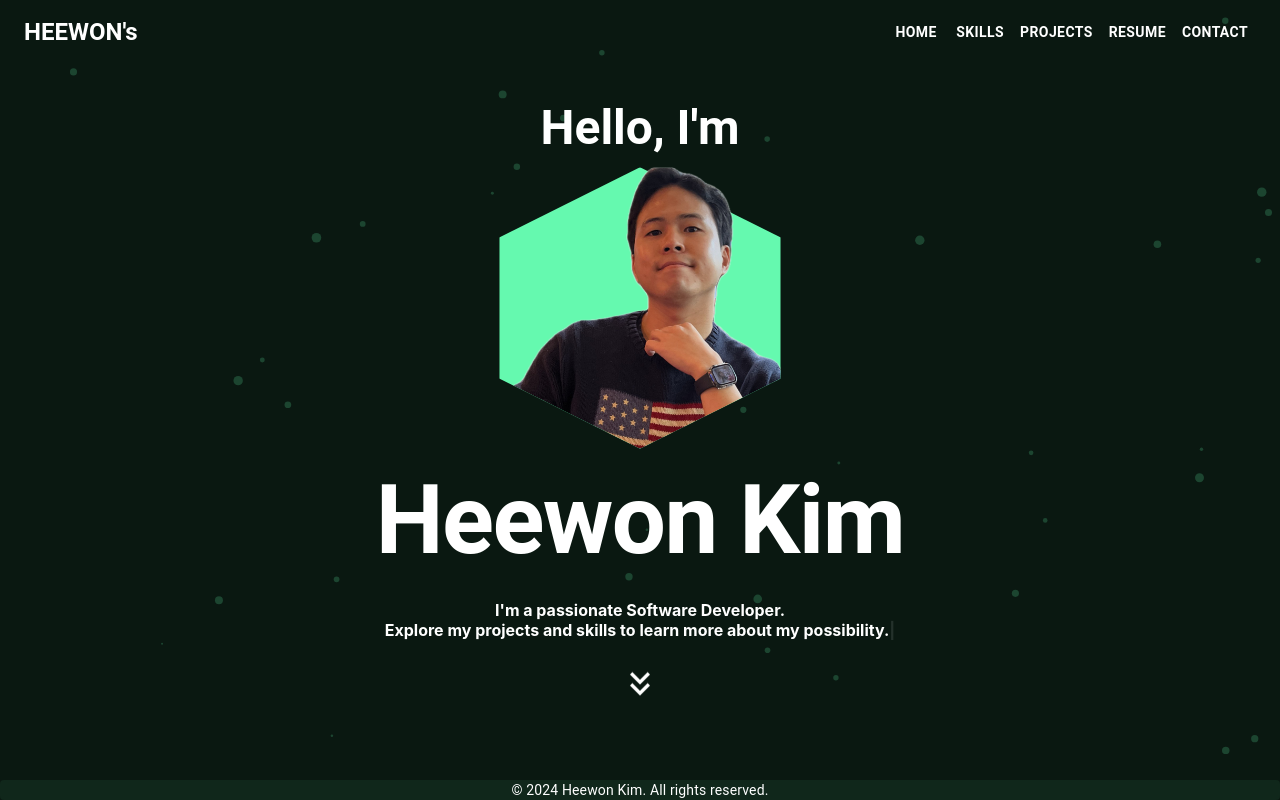
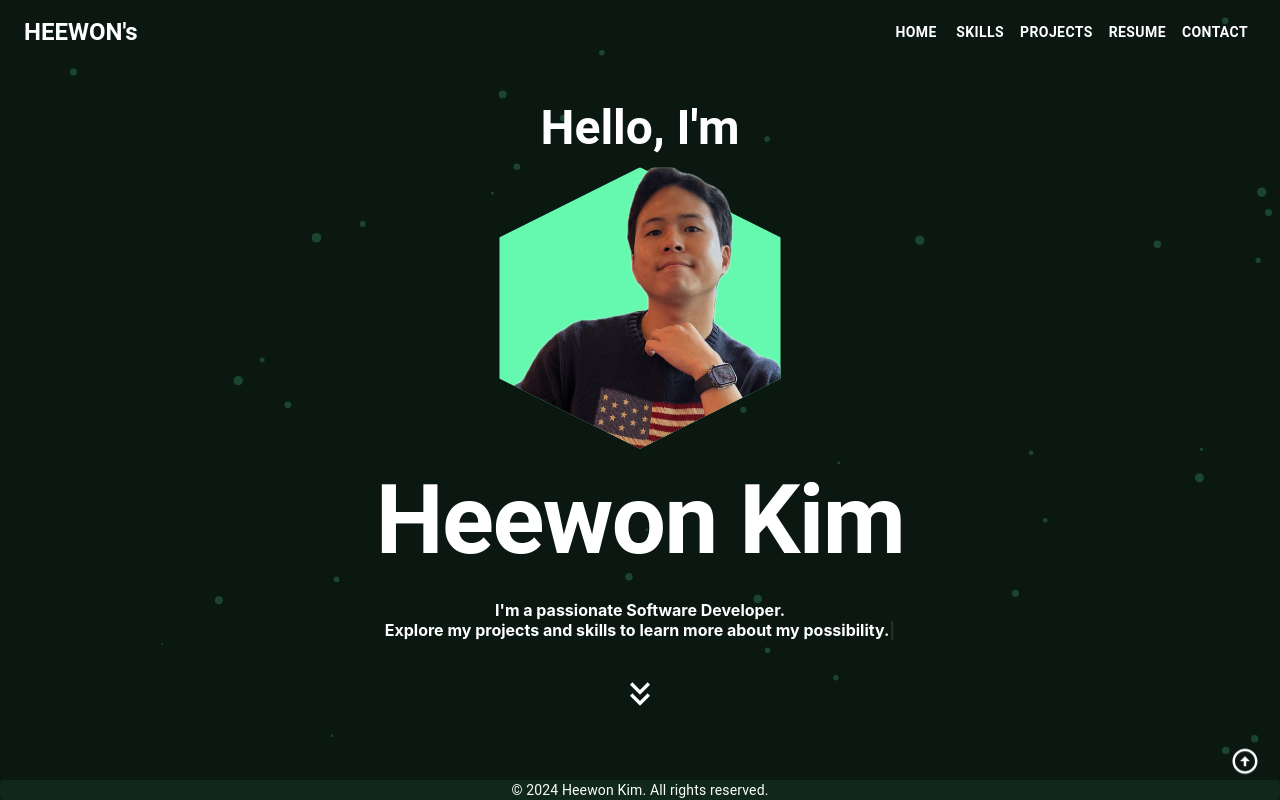
Before and after one commit to Keemeeone/Portfolio, a React (Create React App) app in the folder my-portfolio/: page / in a window 1280 px wide. Built offline with nearby package versions, Linux system fonts and the light colour scheme.

Commit message:
Back to top arrow added

```diff
--- a/my-portfolio/src/components/Wrapper/Scroll.jsx
+++ b/my-portfolio/src/components/Wrapper/Scroll.jsx
@@ -8,6 +8,7 @@ import React, { useState, useRef } from "react";
 
 import Header from "../Header/Header";
 import Motion from "./Motion";
+import ArrowCircleUpIcon from '@mui/icons-material/ArrowCircleUp';
 
 /**
  * Scroll component handling vertical scrolling and displaying a Header.
@@ -81,6 +82,15 @@ const Scroll = ({ components }) => {
         scrollToComponent(index);
     };
 
+    const moveToTop = () => {
+        if (scrollRef.current) {
+            scrollRef.current.scrollTo({
+                top: 0,
+                behavior: "smooth",
+            });
+        }
+    };
+
     return (
         <div
             ref={scrollRef}
@@ -113,9 +123,38 @@ const Scroll = ({ components }) => {
                         transition: "opacity 0.2s ease-in-out",
                     }}
                 >
-                    {React.cloneElement(component, { isActive: index === activeIndex, scrollPosition,activeIndex })}
+                    {React.cloneElement(component, { isActive: index === activeIndex, scrollPosition, activeIndex })}
                 </div>
             ))}
+            <style>
+                {`
+                        @keyframes bounce {
+                            0%, 20%, 50%, 80%, 100% {
+                                transform: translateY(0);
+                            }
+                            50% {
+                                transform: translateY(10px);
+                            }
+                            100% {
+                                transform: translateY(0px);
+                            }
+                        }
+                    `}
+            </style>
+            <div
+                style={{
+                    position: "fixed",
+                    bottom: "20px",
+                    right: "20px",
+                    cursor: "pointer",
+                    zIndex: 1000,
+                    color: "#FFF",
+                    animation: "bounce 2s infinite",
+                }}
+                onClick={moveToTop}
+            >
+                <ArrowCircleUpIcon sx={{ fontSize: 30 }}/>
+            </div>
         </div>
     );
 };
```
Also changed, not shown: 9 other files (tests, documents, lock files or other folders).
